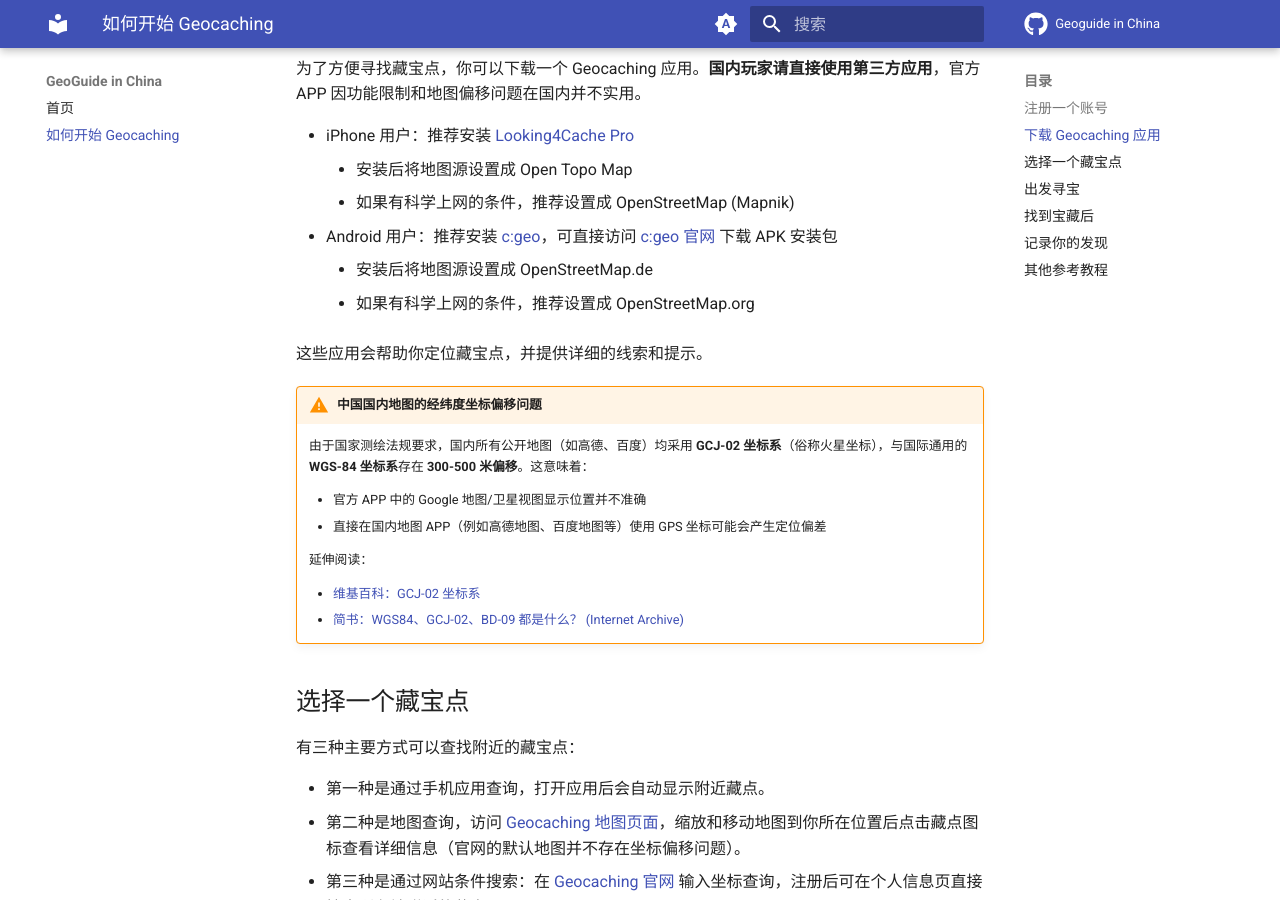
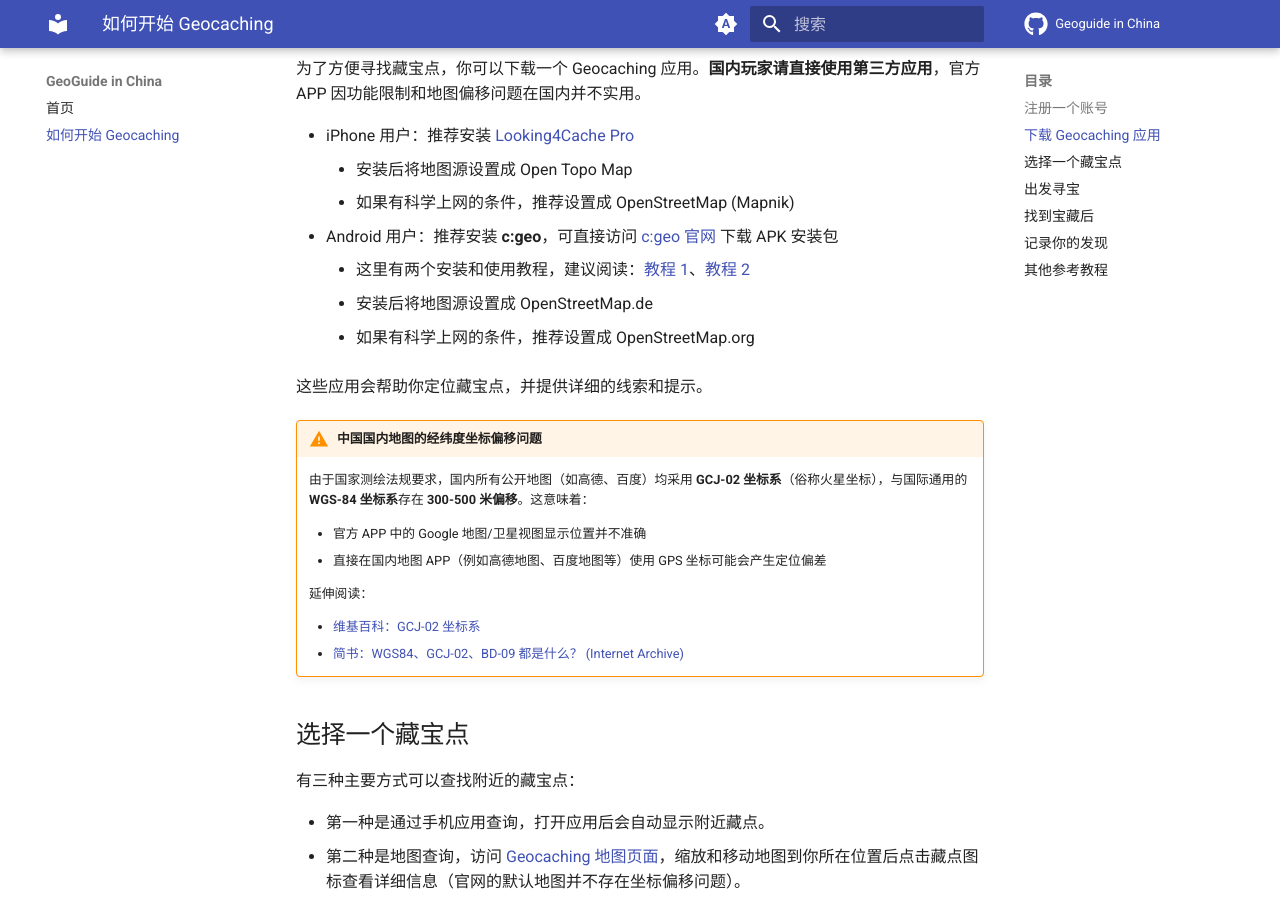
Before and after one commit to Konano/geoguide-in-china, an MkDocs documentation site: the page built from docs/getting-started.md, in a window 1280 px wide and 900 px high, scrolled down 317 px. Built offline with MkDocs 1.6.1 and Material for MkDocs 9.7.7, drawn with Linux system fonts in a browser that asks for light colours; comment, search, counter and statistics services are not loaded.

Commit message:
更新 Android 用户的 c:geo 安装说明，添加使用教程链接

```diff
--- a/docs/getting-started.md
+++ b/docs/getting-started.md
@@ -11,7 +11,8 @@
 - iPhone 用户：推荐安装 [Looking4Cache Pro](https://www.geocaching.cn/2017/12/l4c-an-ios-geocaching-app-by-magic-snake/)
     - 安装后将地图源设置成 Open Topo Map
     - 如果有科学上网的条件，推荐设置成 OpenStreetMap (Mapnik)
-- Android 用户：推荐安装 [c:geo](https://www.geocaching.cn/2023/05/first-cache-basic-cgeo-tutorial/)，可直接访问 [c:geo 官网](https://www.cgeo.org/) 下载 APK 安装包
+- Android 用户：推荐安装 **c:geo**，可直接访问 [c:geo 官网](https://www.cgeo.org/) 下载 APK 安装包
+    - 这里有两个安装和使用教程，建议阅读：[教程 1](https://www.geocaching.cn/2018/02/c-geo-in-geocaching/)、[教程 2](https://www.geocaching.cn/2023/05/first-cache-basic-cgeo-tutorial/)
     - 安装后将地图源设置成 OpenStreetMap.de
     - 如果有科学上网的条件，推荐设置成 OpenStreetMap.org
 
```
